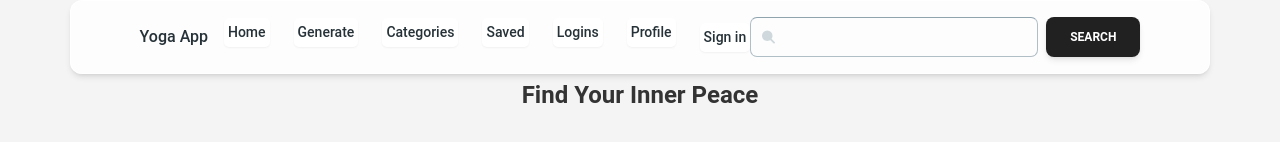
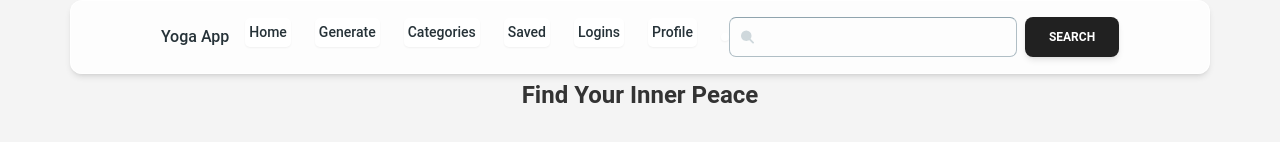
Before and after one commit to tasbehanawaz/YOGA_APP, a React (Vite) app in the folder frontend/: page / in a window 1280 px wide. Shown: the top 142 px of the page. Built offline with nearby package versions, Linux system fonts and the light colour scheme.

Commit message:
removed sign up in the navbar as it is already in the logins page

```diff
--- a/frontend/src/components/navBar/navbar.jsx
+++ b/frontend/src/components/navBar/navbar.jsx
@@ -140,13 +140,7 @@ export function NavbarWithSearch() {
         color="blue-gray"
         className="flex items-center gap-x-2 p-1 font-medium"
       >
-        <NavLink
-          to="/signin"
-          className="flex items-center hover:bg-teal-700 hover:text-white hover:py-2 hover:px-4"
-          activeClassName="highlight"
-        >
-          Sign in
-        </NavLink>
+
       </Typography>
     </ul>
   );
```
